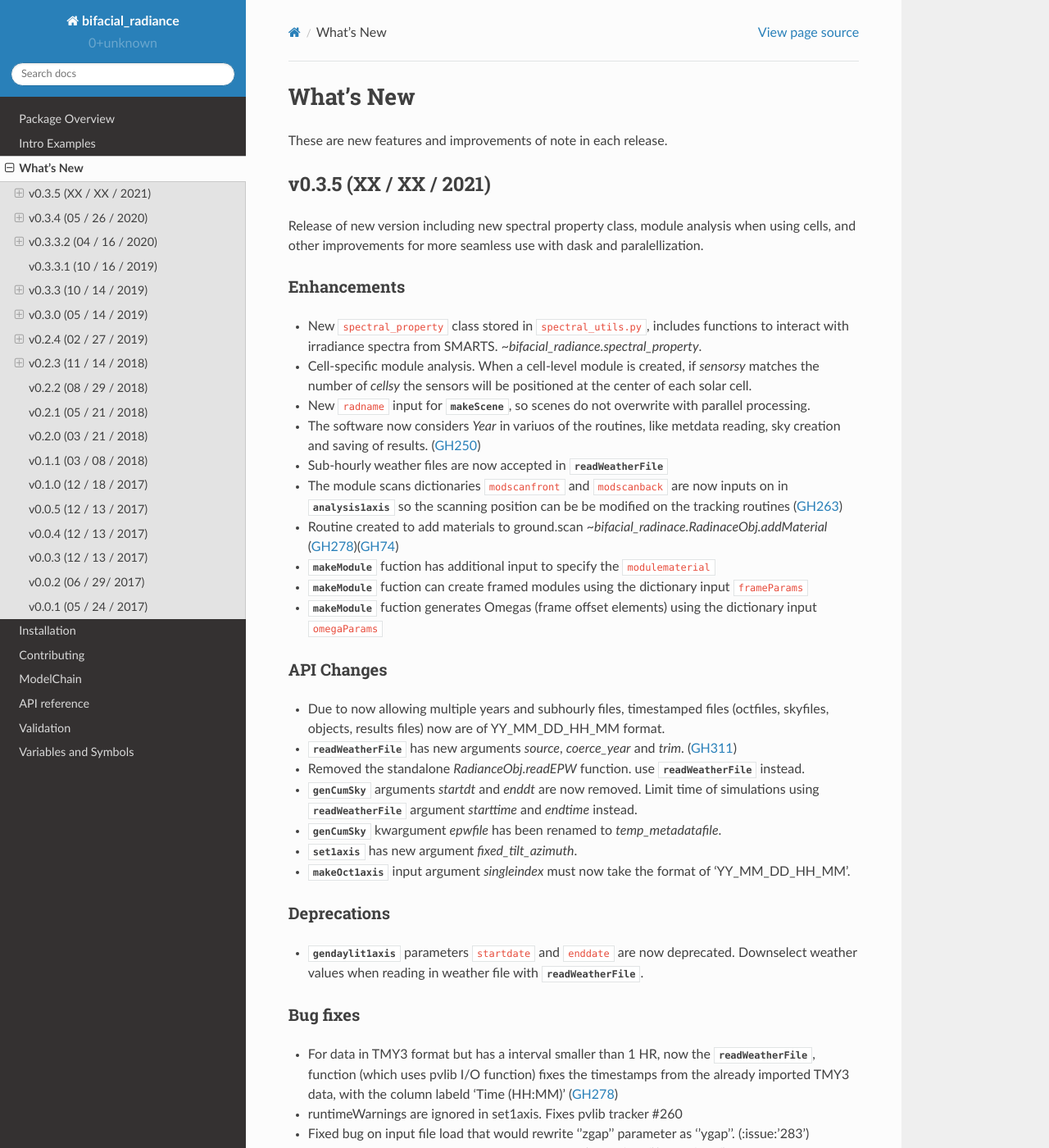
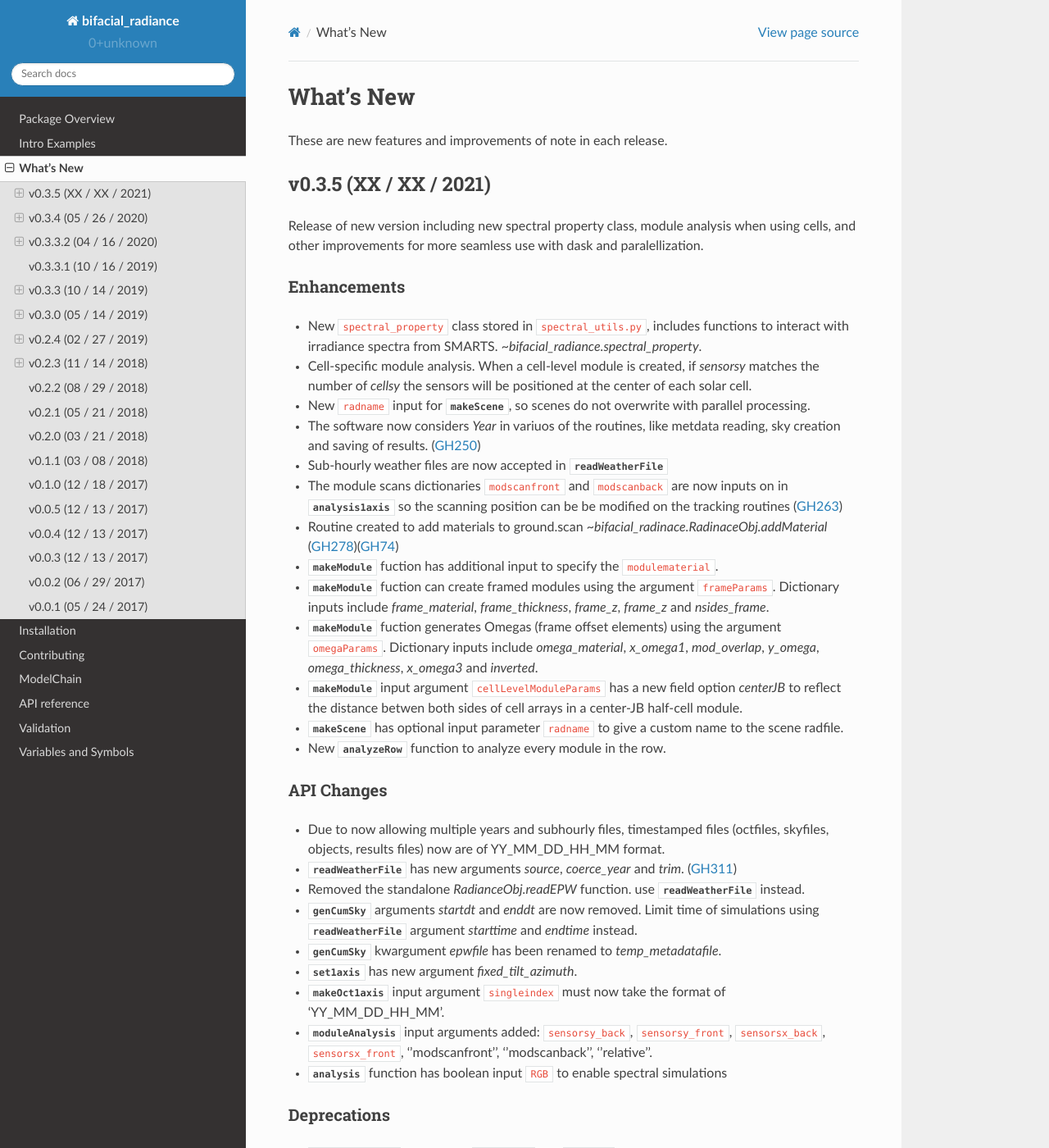
Before and after one commit to NREL/bifacial_radiance, a Sphinx documentation site: the page built from docs/sphinx/source/whatsnew.rst, in a window 1280 px wide and 1400 px high. Shown: the whole window at 82% size. Built offline with Sphinx 7.4.7 and the Read the Docs theme 2.0.0, drawn with Linux system fonts in a browser that asks for light colours.

Commit message:
Update v0.3.5.rst

```diff
--- a/docs/sphinx/source/whatsnew/v0.3.5.rst
+++ b/docs/sphinx/source/whatsnew/v0.3.5.rst
@@ -14,9 +14,14 @@ Enhancements
 * Sub-hourly weather files are now accepted in :py:class:`~bifacial_radiance.RadianceObj.readWeatherFile`
 * The module scans dictionaries ``modscanfront`` and ``modscanback`` are now inputs on in :py:class:`~bifacial_radiance.RadianceObj.analysis1axis` so the scanning position can be be modified on the tracking routines (:issue:`263`)
 * Routine created to add materials to ground.scan `~bifacial_radinace.RadinaceObj.addMaterial` (:issue:`278`)(:issue:`74`)
-* :py:class:`~bifacial_radiance.RadianceObj.makeModule` fuction has additional input to specify the ``modulematerial``
-* :py:class:`~bifacial_radiance.RadianceObj.makeModule` fuction can create framed modules using the dictionary input  ``frameParams``
-* :py:class:`~bifacial_radiance.RadianceObj.makeModule` fuction generates Omegas (frame offset elements) using the dictionary input  ``omegaParams``
+* :py:class:`~bifacial_radiance.RadianceObj.makeModule` fuction has additional input to specify the ``modulematerial``.
+* :py:class:`~bifacial_radiance.RadianceObj.makeModule` fuction can create framed modules using the argument ``frameParams``.  Dictionary inputs include `frame_material`, `frame_thickness`, `frame_z`, `frame_z` and `nsides_frame`.
+* :py:class:`~bifacial_radiance.RadianceObj.makeModule` fuction generates Omegas (frame offset elements) using the argument ``omegaParams``. Dictionary inputs include `omega_material`, `x_omega1`, `mod_overlap`, `y_omega`, `omega_thickness`, `x_omega3` and `inverted`.
+* :py:class:`~bifacial_radiance.RadianceObj.makeModule` input argument ``cellLevelModuleParams`` has a new field option `centerJB` to reflect the distance betwen both sides of cell arrays in a center-JB half-cell module.
+* :py:class:`~bifacial_radiance.RadianceObj.makeScene` has optional input parameter ``radname`` to give a custom name to the scene radfile.
+* New :py:class:`~bifacial_radiance.AnalysisObj.analyzeRow` function to analyze every module in the row.
+
+
 
 API Changes
 ~~~~~~~~~~~~
@@ -26,8 +31,9 @@ API Changes
 * :py:class:`~bifacial_radiance.RadianceObj.genCumSky` arguments `startdt` and `enddt` are now removed.  Limit time of simulations using :py:class:`~bifacial_radiance.RadianceObj.readWeatherFile` argument `starttime` and `endtime` instead.
 * :py:class:`~bifacial_radiance.RadianceObj.genCumSky` kwargument `epwfile` has been renamed to `temp_metadatafile`.
 * :py:class:`~bifacial_radiance.RadianceObj.set1axis` has new argument `fixed_tilt_azimuth`.
-* :py:class:`~bifacial_radiance.RadianceObj.makeOct1axis` input argument `singleindex` must now take the format of 'YY_MM_DD_HH_MM'.
-
+* :py:class:`~bifacial_radiance.RadianceObj.makeOct1axis` input argument ``singleindex`` must now take the format of 'YY_MM_DD_HH_MM'.
+* :py:class:`~bifacial_radiance.AnalysisObj.moduleAnalysis` input arguments added: ``sensorsy_back``, ``sensorsy_front``, ``sensorsx_back``, ``sensorsx_front``, ''modscanfront'', ''modscanback'', ''relative''.
+* :py:class:`~bifacial_radiance.AnalysisObj.analysis` function has boolean input ``RGB`` to enable spectral simulations
 
 Deprecations
 ~~~~~~~~~~~~~~
```
